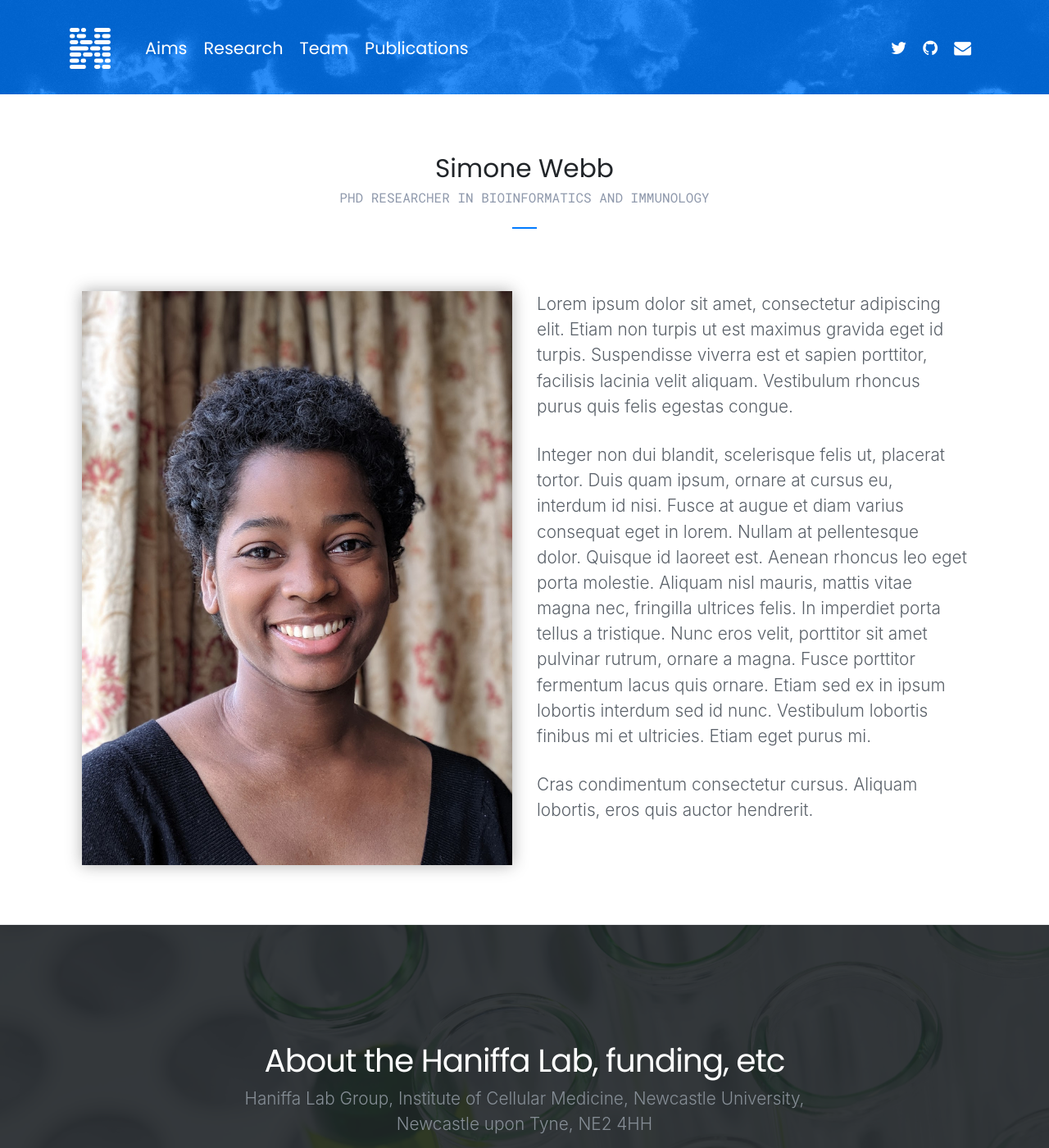
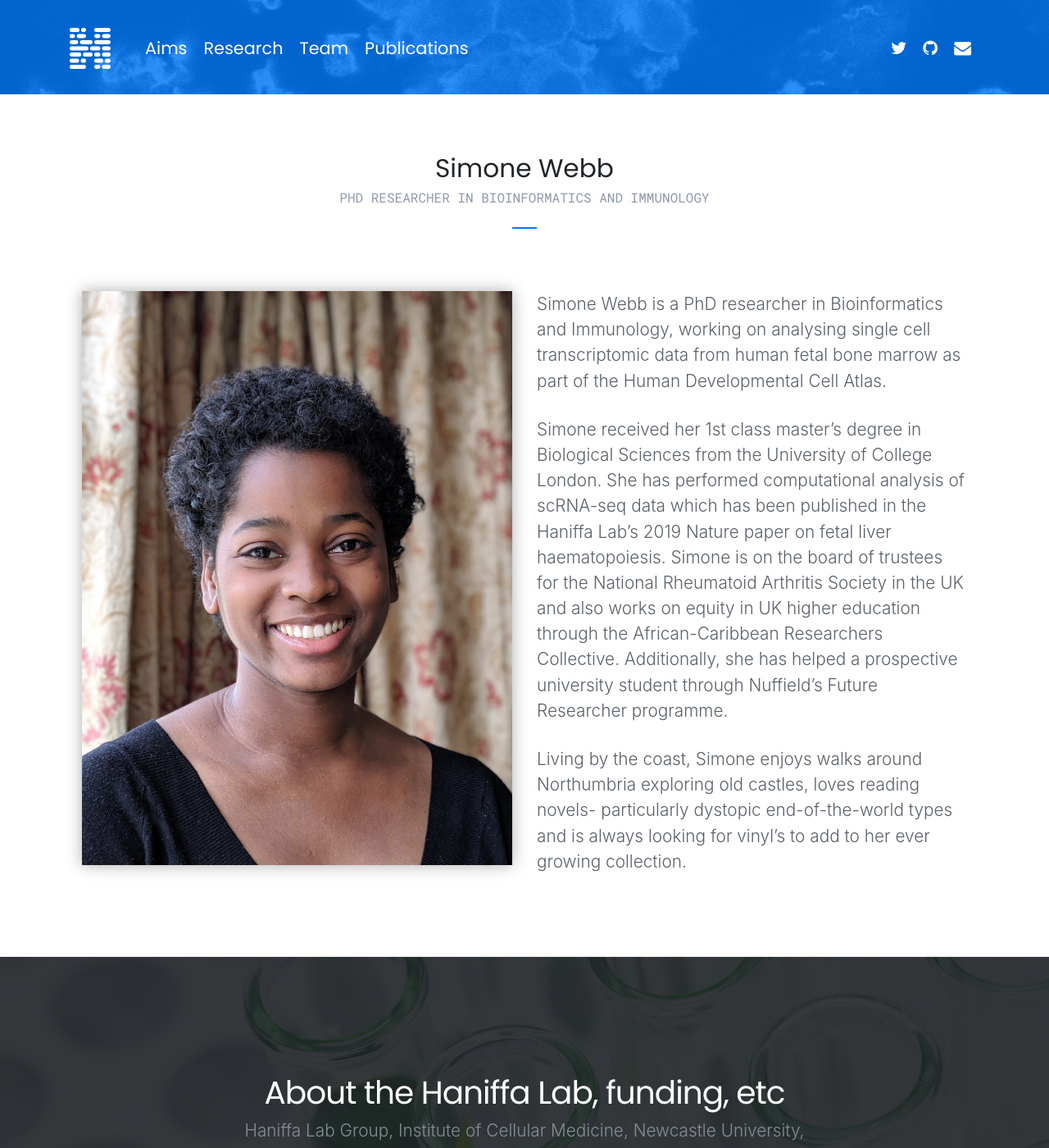
Before and after one commit to haniffalab/haniffalab.github.io, a Jekyll site: the page built from _team/simone-webb.markdown, in a window 1280 px wide and 1400 px high. Shown: the whole window at 82% size. Built offline with Jekyll 4.4.1, drawn with Linux system fonts in a browser that asks for light colours; nearby versions of some CDN libraries.

Commit message:
design updates

```diff
--- a/_team/simone-webb.markdown
+++ b/_team/simone-webb.markdown
@@ -5,8 +5,8 @@ position: "PhD Researcher in Bioinformatics and Immunology"
 thumbnail: "simone-webb.jpg"
 image: "simone-webb-full.jpg"
 ---
-Lorem ipsum dolor sit amet, consectetur adipiscing elit. Etiam non turpis ut est maximus gravida eget id turpis. Suspendisse viverra est et sapien porttitor, facilisis lacinia velit aliquam. Vestibulum rhoncus purus quis felis egestas congue.
+Simone Webb is a PhD researcher in Bioinformatics and Immunology, working on analysing single cell transcriptomic data from human fetal bone marrow as part of the Human Developmental Cell Atlas.
 
-Integer non dui blandit, scelerisque felis ut, placerat tortor. Duis quam ipsum, ornare at cursus eu, interdum id nisi. Fusce at augue et diam varius consequat eget in lorem. Nullam at pellentesque dolor. Quisque id laoreet est. Aenean rhoncus leo eget porta molestie. Aliquam nisl mauris, mattis vitae magna nec, fringilla ultrices felis. In imperdiet porta tellus a tristique. Nunc eros velit, porttitor sit amet pulvinar rutrum, ornare a magna. Fusce porttitor fermentum lacus quis ornare. Etiam sed ex in ipsum lobortis interdum sed id nunc. Vestibulum lobortis finibus mi et ultricies. Etiam eget purus mi.
+Simone received her 1st class master’s degree in Biological Sciences from the University of College London. She has performed computational analysis of scRNA-seq data which has been published in the Haniffa Lab’s 2019 Nature paper on fetal liver haematopoiesis. Simone is on the board of trustees for the National Rheumatoid Arthritis Society in the UK and also works on equity in UK higher education through the African-Caribbean Researchers Collective. Additionally, she has helped a prospective university student through Nuffield’s Future Researcher programme.
 
-Cras condimentum consectetur cursus. Aliquam lobortis, eros quis auctor hendrerit.
+Living by the coast, Simone enjoys walks around Northumbria exploring old castles, loves reading novels- particularly dystopic end-of-the-world types and is always looking for vinyl’s to add to her ever growing collection.
```
